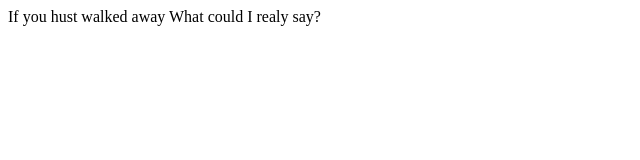
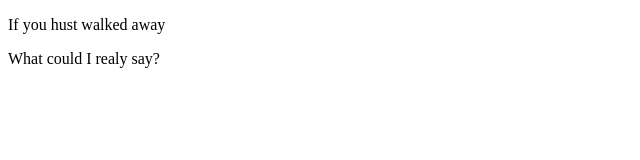
Before and after one commit to MUCSCI121/05-song-details-cdahrt, a plain HTML site: page index.html in a window 1280 px wide. Shown: the whole page, without its empty margins (0-640 px from the left). Drawn offline with Linux system fonts and the light colour scheme.

Commit message:
Update index.html

```diff
--- a/index.html
+++ b/index.html
@@ -1,11 +1,11 @@
 <!DOCTYPE html>
 <html>
   <head>
-    <title>  Assignment 02 Song Details</title>
+    <title>Assignment 02 Song Details</title>
   </head>
   <body>
-<p1> If you hust walked away</p1>
-  <p2> What could I realy say?</p2>
+<p> If you hust walked away</p>
+  <p> What could I realy say?</p>
 
   </body>
 </html>
```
